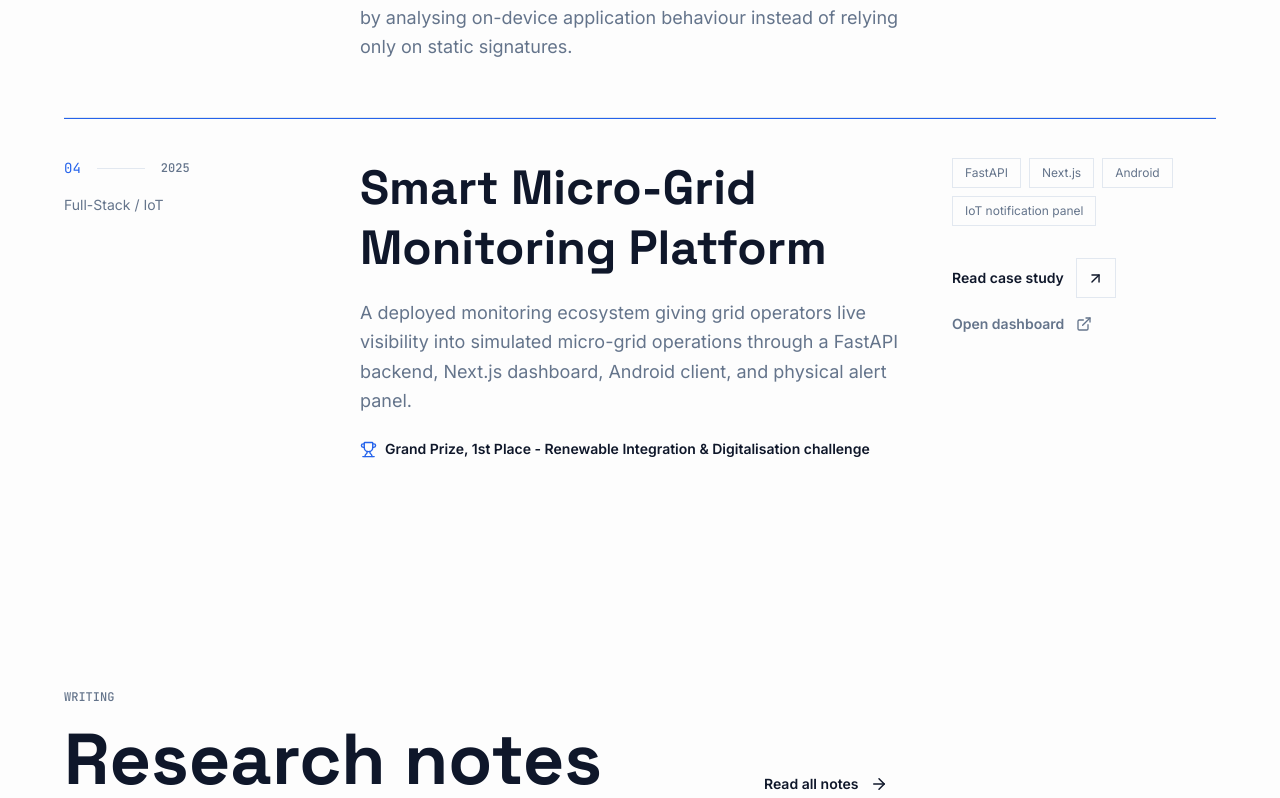
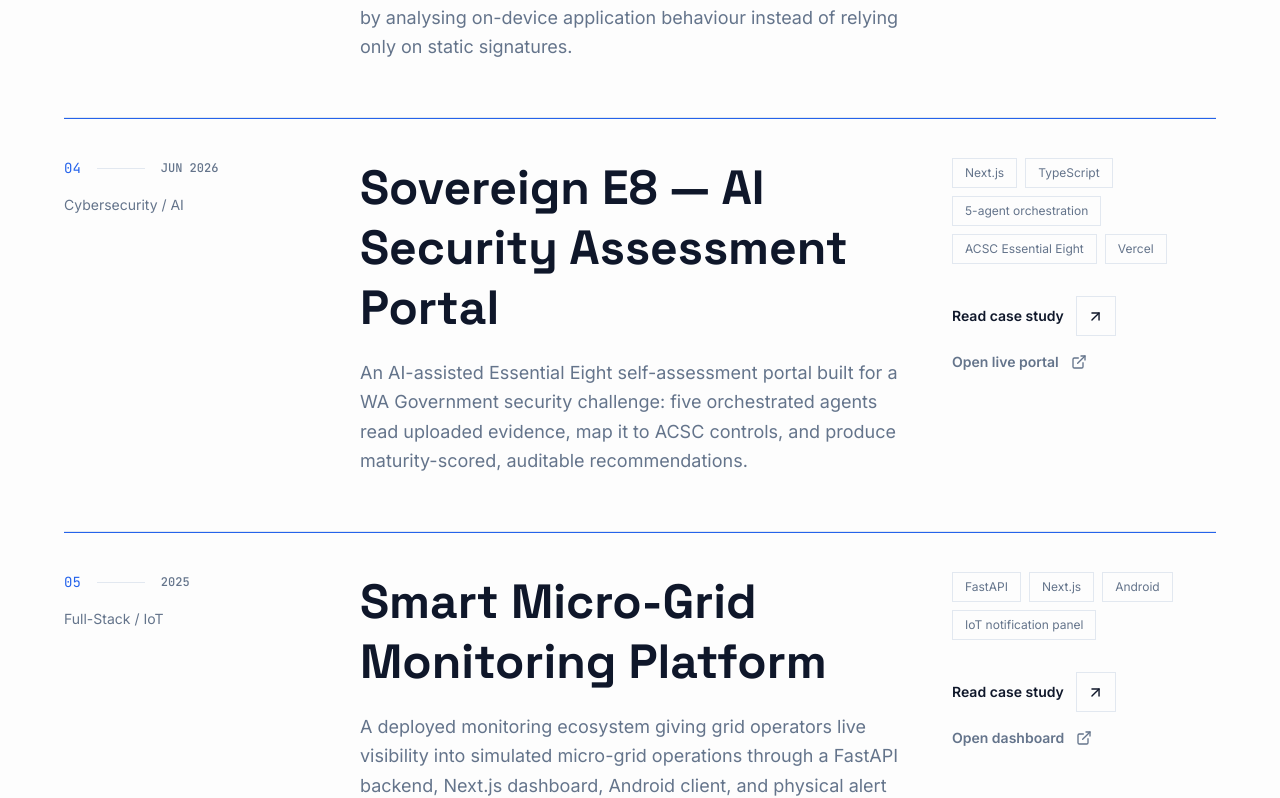
Before and after one commit to Zeyu723/zeyu-xu-portfolio, a React (Vite) app: page / in a window 1280 px wide. Shown: the part 5184-5982 px from the top of the page. Built offline with nearby package versions, Linux system fonts and the light colour scheme.

Commit message:
Add Sovereign E8 cybersecurity portal project (CyberWest hackathon, team lead)

```diff
--- a/src/components/Projects.tsx
+++ b/src/components/Projects.tsx
@@ -3,7 +3,7 @@ import { motion } from "motion/react";
 import { Link } from "react-router-dom";
 import { projects } from "../content/portfolio";
 
-const featuredProjects = projects.slice(0, 4);
+const featuredProjects = projects.slice(0, 5);
 
 export default function Projects() {
   return (
--- a/src/content/portfolio.ts
+++ b/src/content/portfolio.ts
@@ -358,6 +358,25 @@ export const projects: Project[] = [
     ],
   },
   {
+    slug: "e8-compass-portal",
+    title: "Sovereign E8 — AI Security Assessment Portal",
+    category: "Cybersecurity / AI",
+    period: "Jun 2026",
+    context: "CyberWest Hackathon 2026, WA Government security challenge, Perth",
+    role: "Team lead — 5-person team",
+    stack: ["Next.js", "TypeScript", "5-agent orchestration", "ACSC Essential Eight", "Vercel"],
+    link: "https://e8-compass-portal.vercel.app",
+    linkLabel: "Open live portal",
+    summary:
+      "An AI-assisted Essential Eight self-assessment portal built for a WA Government security challenge: five orchestrated agents read uploaded evidence, map it to ACSC controls, and produce maturity-scored, auditable recommendations.",
+    highlights: [
+      "Led a five-person team through a three-day government security hackathon, owning system architecture and the agent-pipeline design.",
+      "Designed a five-agent orchestrated pipeline that reads evidence, maps controls, scores against ACSC maturity levels, and generates recommendations.",
+      "Built the deterministic knowledge engine encoding Essential Eight control logic with a fixed rubric, keeping assessments auditable rather than vague LLM output.",
+      "Shipped a live Next.js portal with PDF evidence parsing, proxy-hardened deployment, and mobile-Safari compatibility fixes.",
+    ],
+  },
+  {
     slug: "smart-micro-grid-monitoring-platform",
     title: "Smart Micro-Grid Monitoring Platform",
     category: "Full-Stack / IoT",
```
